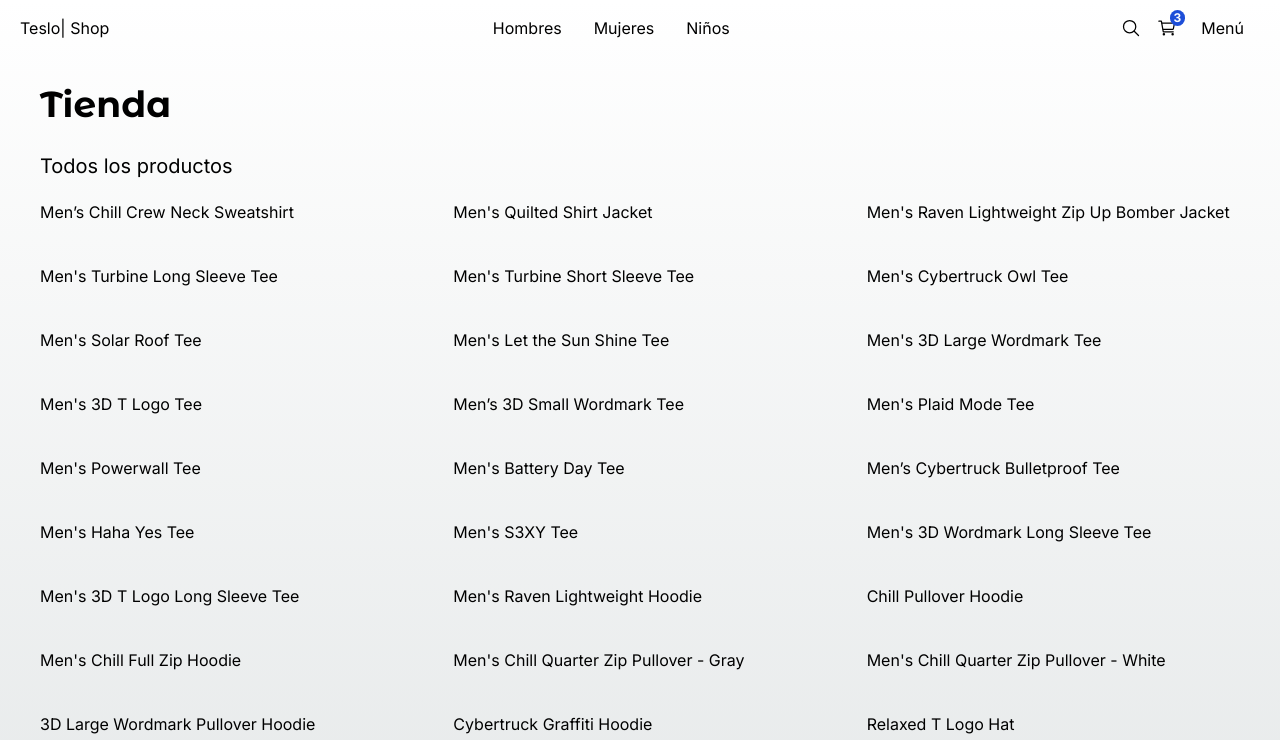
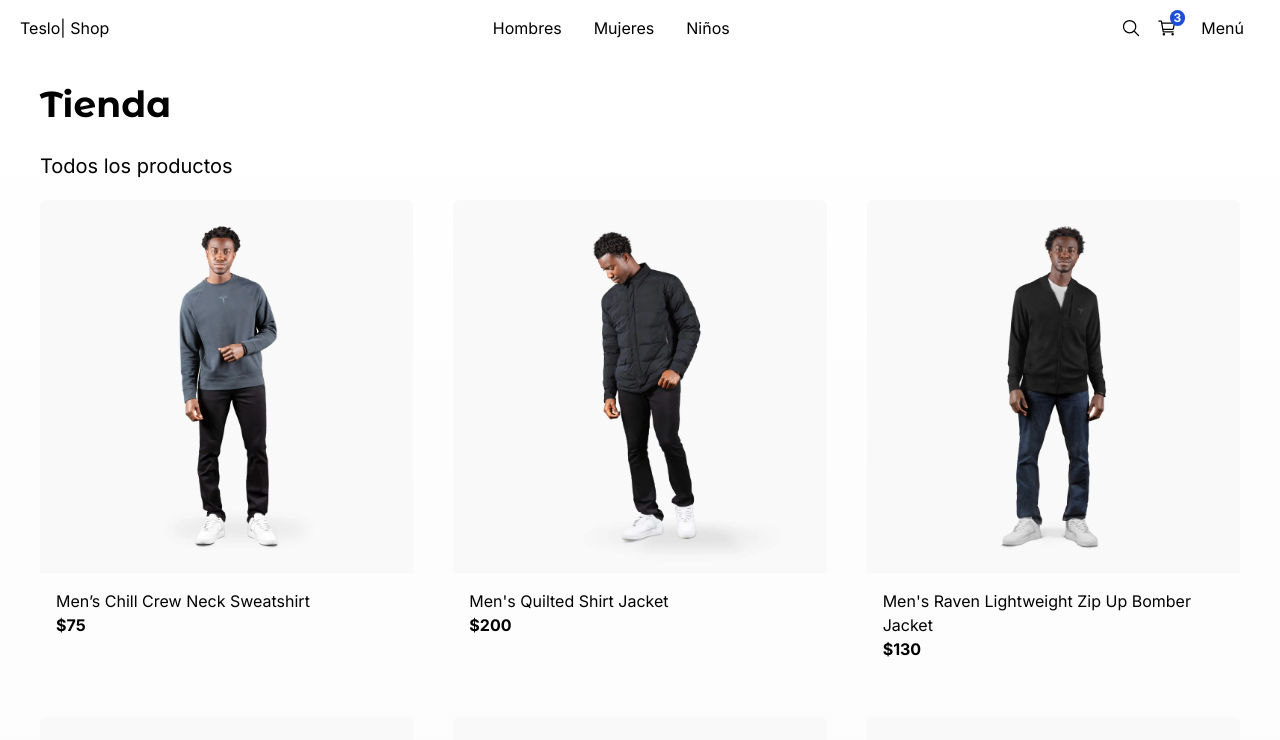
Before and after one commit to Starklord17/TesloShop, a Next.js app: page / in a window 1280 px wide. Shown: the top 740 px of the page. Built offline with nearby package versions, Linux system fonts and the light colour scheme.

Commit message:
Add Tarjeta del producto

```diff
--- a/src/components/index.ts
+++ b/src/components/index.ts
@@ -1,4 +1,6 @@
 export * from './ui/top-menu/TopMenu';
 export * from './ui/not-found/PageNotFound';
 export * from './ui/title/Title';
+
 export * from './products/product-grid/ProductGrid'
+export * from './products/product-grid/ProductGridItem'
--- a/src/components/products/product-grid/ProductGrid.tsx
+++ b/src/components/products/product-grid/ProductGrid.tsx
@@ -1,4 +1,5 @@
 import { Product } from "@/interfaces"
+import { ProductGridItem } from "./ProductGridItem";
 
 interface Props {
   products: Product[];
@@ -9,7 +10,10 @@
     <div className="grid grid-cols-2 sm:grid-cols-3 gap-10 mb-10">
       {
         products.map(product => (
-          <span key={product.slug}>{product.title}</span>
+          <ProductGridItem
+            key={product.slug}
+            product={product}
+          />
         ))
       }
     </div>
--- /dev/null
+++ b/src/components/products/product-grid/ProductGridItem.tsx
@@ -0,0 +1,31 @@
+import { Product } from "@/interfaces";
+import Image from "next/image";
+import Link from "next/link";
+
+interface Props {
+  product: Product;
+}
+
+export const ProductGridItem = ({ product }: Props) => {
+  return (
+    <div className="rounded-md overflow-hidden fade-in">
+      <Link href={`/product/${product.slug}`}>
+        <Image
+          src={`/products/${product.images[0]}`}
+          alt={product.title}
+          className="w-full object-cover"
+          width={500}
+          height={500}
+        />
+      </Link>
+
+      <div className="p-4 flex flex-col">
+        <Link
+          className="hover:text-blue-600"
+          href={`/product/${product.slug}`}>{product.title}
+        </Link>
+        <span className="font-bold">${product.price}</span>
+      </div>
+    </div>
+  );
+};
```
